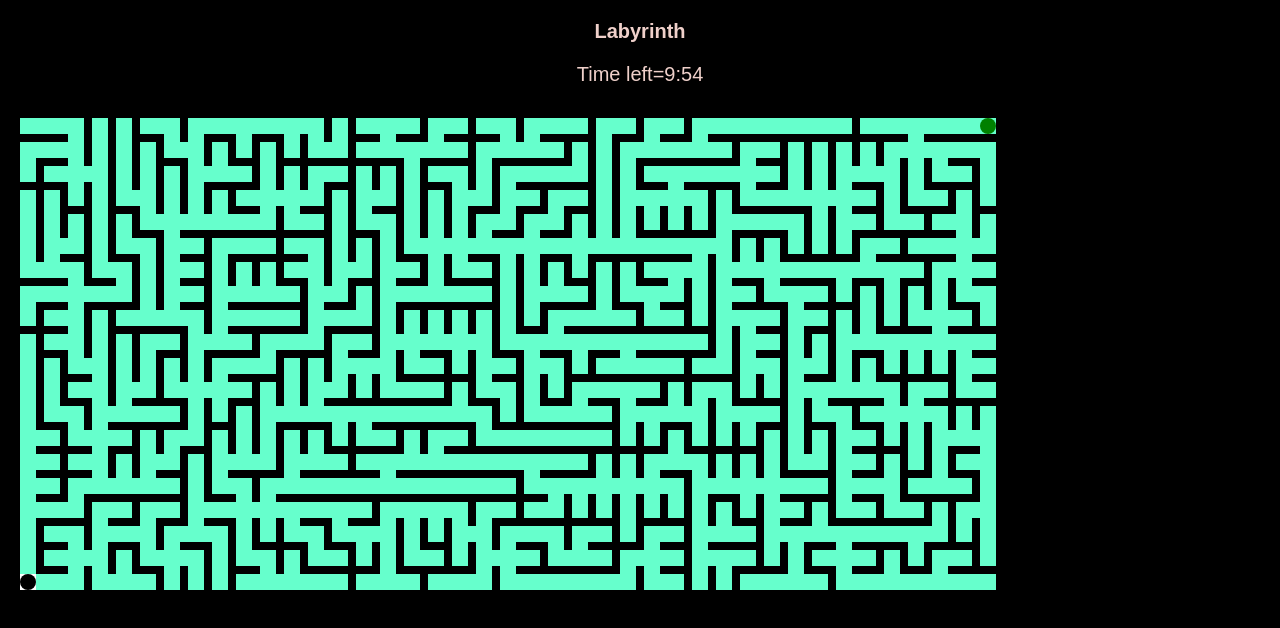
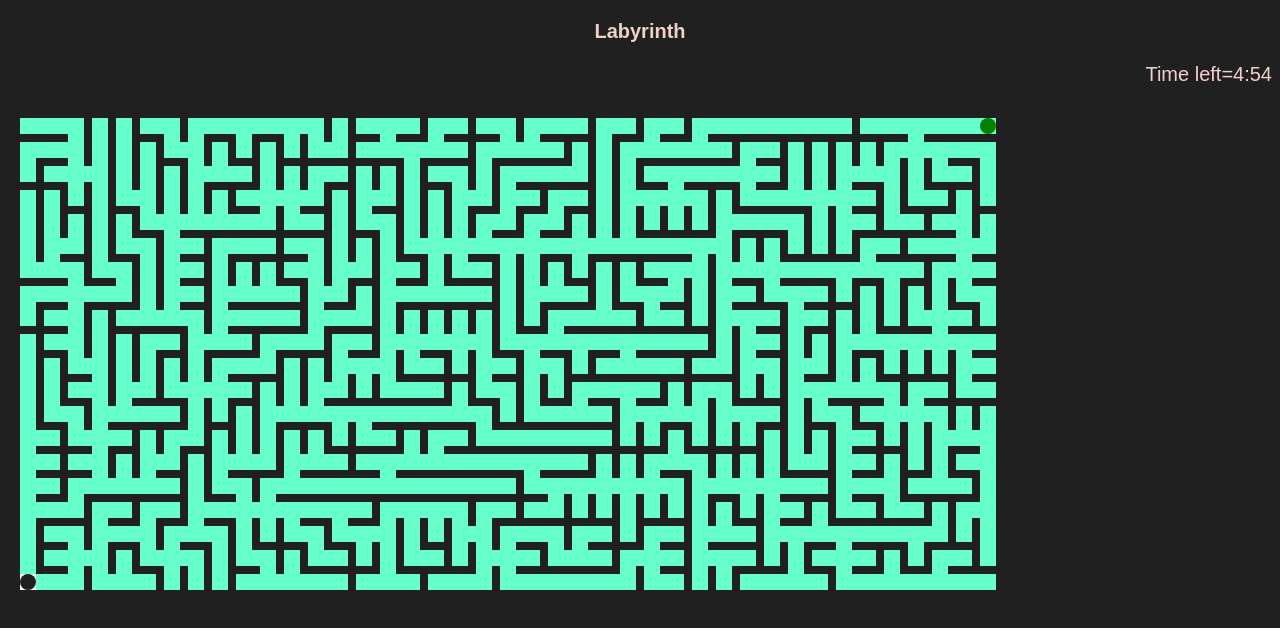
Before and after one commit to vbharadwaj2005/Labyrinth, a plain HTML site: page index.html in a window 1280 px wide. Drawn offline with Linux system fonts and the light colour scheme.

Commit message:
fifth commit

```diff
--- a/script.js
+++ b/script.js
@@ -197,7 +197,7 @@ var body = document.querySelectorAll('body');
         game.fill();
         game.beginPath();
         game.arc(playerX + (cellSize / 2), playerY + (cellSize / 2), cellSize / 2, 0, 2 * Math.PI, false);
-        game.fillStyle = "black";
+        game.fillStyle = "#202020";
         game.fill();
     }
 
@@ -308,11 +308,23 @@ var body = document.querySelectorAll('body');
 
     }
 
+var i = 0; var j = 0; var k = 0;
+
 document.getElementById('timer').innerHTML =
-  10 + ":" + 00;
+   5 + ":" + 00;
 startTimer();
 
-var i = 0; var j = 0; var k = 0;
+function checkDate() {
+    var date = new Date();
+    if(date.getHours() === 0) {
+        k = 0
+    }
+}
+
+var dateLoop = setInterval(function() {
+    checkDate();
+},5000);
+
 function startTimer() {
   var presentTime = document.getElementById('timer').innerHTML;
   var timeArray = presentTime.split(/[:]+/);
@@ -323,12 +335,14 @@ function startTimer() {
     i = 1;
     gameComplete()
   }
-
   document.getElementById('timer').innerHTML =
     m + ":" + s;
-  console.log(m)
   setTimeout(startTimer, 1000);
-
+}
+function stopTimer() {
+  document.getElementById('timer').innerHTML =
+    0 + ":" + 0;
+  setTimeout(stopTimer, 0);
 }
 
 function checkSecond(sec) {
@@ -350,13 +364,13 @@ const updateCountDown = () => {
     }
   }, 1000)
 }
+
 //Changes the alert when you win the game
     function gameComplete() {
       if (i==0 && j == 0 && k==0){
         alert('Congratulations, you won!');
-        document.getElementById('timer').innerHTML =
-  00 + ":" + 00;
         k = 1;
+        stopTimer()
       }
       if (i == 1 && j == 0 && k==0){
         alert('Out of time!');
--- a/style.css
+++ b/style.css
@@ -1,5 +1,5 @@
 body {
-    background-color: black;
+    background-color: #202020;
 }
 
 canvas {
@@ -16,5 +16,5 @@ div {
   font-family:Arial, Helvetica, sans-serif;
   font-size: 20px;
   display: flex;
-  justify-content: center;
+  justify-content: right;
 }
```
